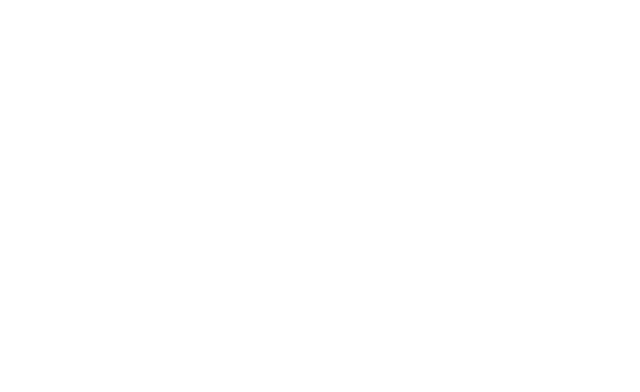
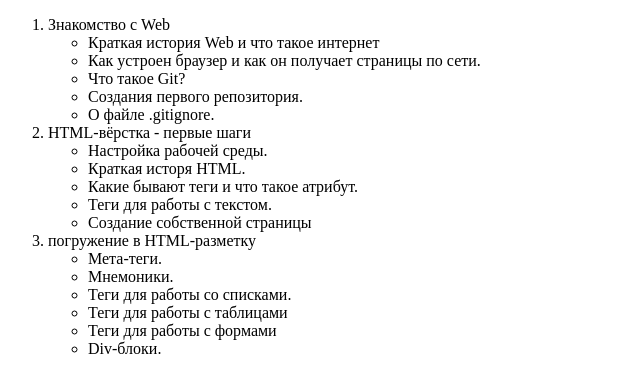
Before and after one commit to VerkhovinaNatallia/if-html, a plain HTML site: page index.html in a window 1280 px wide. Shown: the whole page, without its empty margins (0-640 px from the left). Drawn offline with Linux system fonts and the light colour scheme.

Commit message:
added a list

```diff
--- a/index.html
+++ b/index.html
@@ -1,10 +1,42 @@
 <!DOCTYPE html>
 <html lang="en">
-<head>
-    <meta charset="UTF-8">
+  <head>
+    <meta charset="UTF-8" />
     <title>Title</title>
-</head>
-<body>
-
-</body>
+  </head>
+  <body>
+    <ol>
+      <li>
+        Знакомство с Web
+        <ul>
+          <li>Краткая история Web и что такое интернет</li>
+          <li>Как устроен браузер и как он получает страницы по сети.</li>
+          <li>Что такое Git?</li>
+          <li>Создания первого репозитория.</li>
+          <li>О файле .gitignore.</li>
+        </ul>
+      </li>
+      <li>
+        HTML-вёрстка - первые шаги
+        <ul>
+          <li>Настройка рабочей среды.</li>
+          <li>Краткая исторя HTML.</li>
+          <li>Какие бывают теги и что такое атрибут.</li>
+          <li>Теги для работы с текстом.</li>
+          <li>Создание собственной страницы</li>
+        </ul>
+      </li>
+      <li>
+        погружение в HTML-разметку
+        <ul>
+          <li>Мета-теги.</li>
+          <li>Мнемоники.</li>
+          <li>Теги для работы со списками.</li>
+          <li>Теги для работы с таблицами</li>
+          <li>Теги для работы с формами</li>
+          <li>Div-блоки.</li>
+        </ul>
+      </li>
+    </ol>
+  </body>
 </html>
```
